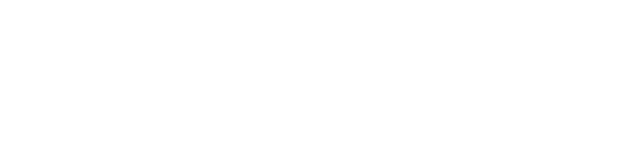
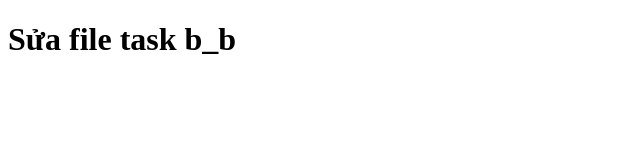
Before and after one commit to vinhpt99/test, a plain HTML site: page index.html in a window 1280 px wide. Shown: the whole page, without its empty margins (0-640 px from the left). Drawn offline with Linux system fonts and the light colour scheme.

Commit message:
sửa file task b_b

```diff
--- a/index.html
+++ b/index.html
@@ -7,6 +7,6 @@
     <title>Document</title>
 </head>
 <body>
-    <h1></h1>
+    <h1>Sửa file task b_b</h1>
 </body>
 </html>
```
